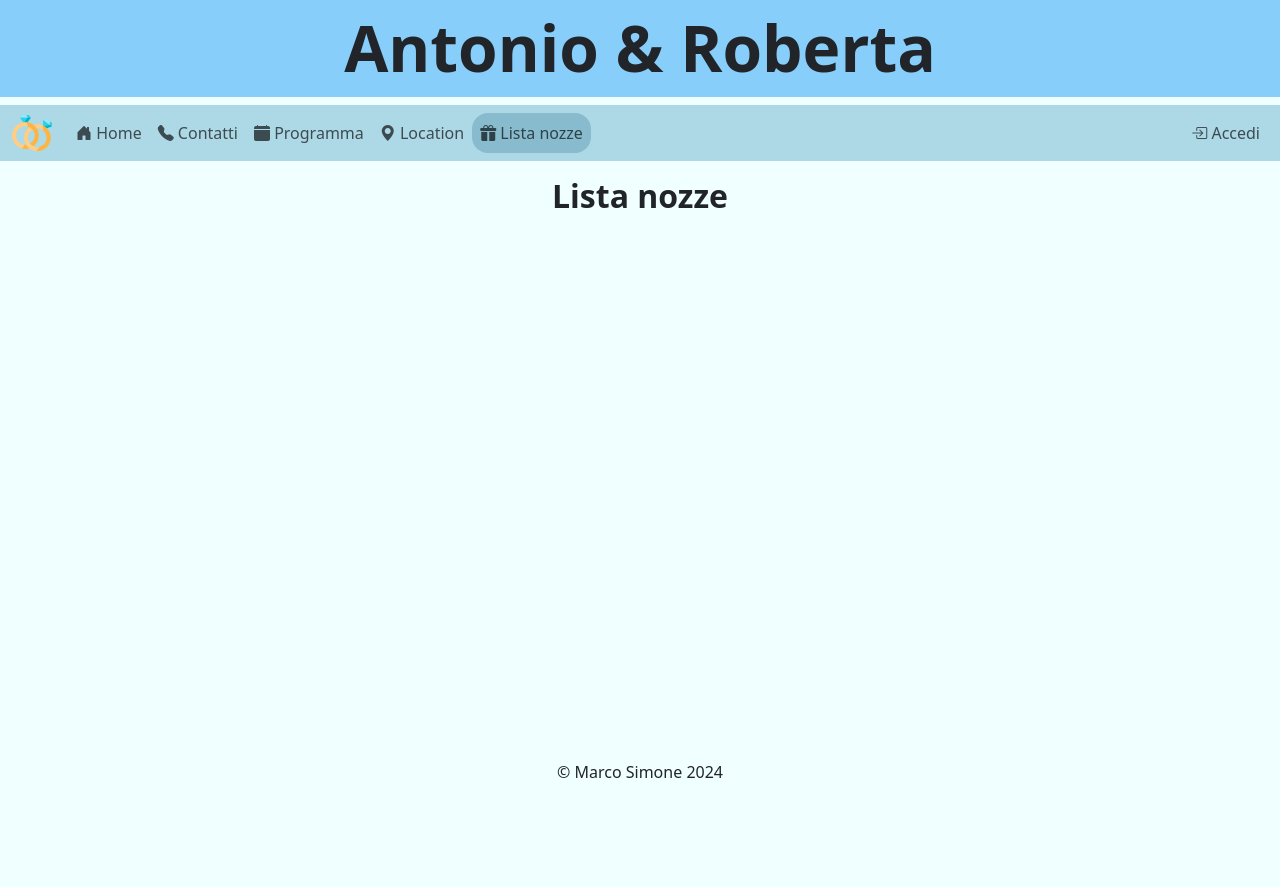
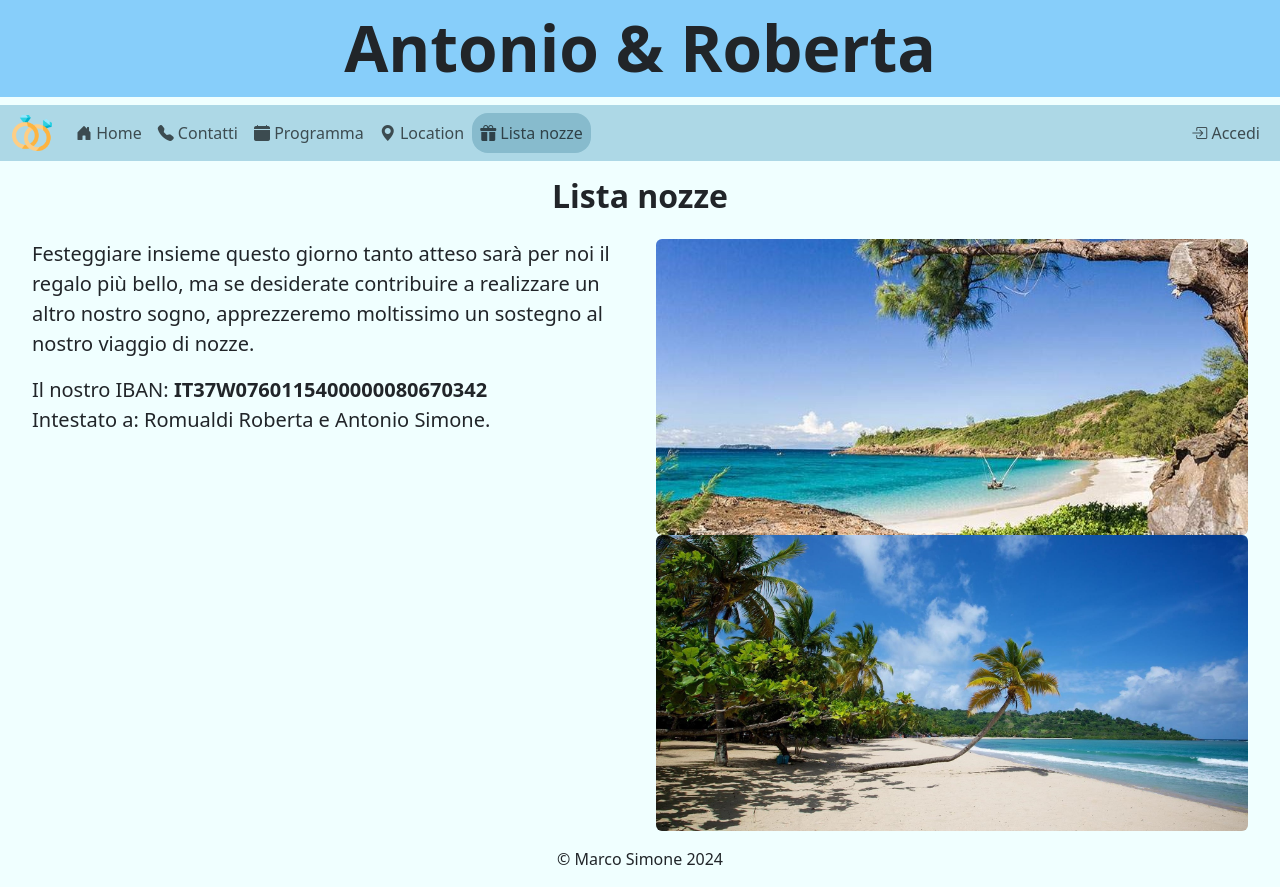
Before and after one commit to MrRainbow0704/Matrimonio-roberta-antonio, a Flask app: page /lista_nozze in a window 1280 px wide. Before the commit the page ends 778 px from the top, so only its background shows below. Run offline with Flask 3, Linux system fonts and the light colour scheme.

Commit message:
Aggiunta pagina "Lista Nozze"

```diff
--- a/static/css/styles.css
+++ b/static/css/styles.css
@@ -50,6 +50,12 @@ footer {
 
 .foto {
 	width: 100%;
+	aspect-ratio: 1/1;
+}
+
+.foto {
+	width: 100%;
+	aspect-ratio: 2/1;
 }
 
 div.main section {
--- a/templates/contatti.html
+++ b/templates/contatti.html
@@ -10,7 +10,7 @@
         <div class="d-flex align-items-baseline justify-content-center">
             <ul style="list-style: none;">
                 <li class="fs-3">Roberta Romualdi</li>
-                <li>Mail: <a href="mailto:romualdi.roby@hotmail.com">romualdi.roby@hotmail.com</a></li>
+                <li>Mail: <a href="mailto:romualdi.roby@hotmail.it">romualdi.roby@hotmail.it</a></li>
                 <li>Cellulare: <a href="tel:+393498750509">+39 349 875 0509</a></li>
             </ul>
         </div>
@@ -20,7 +20,7 @@
         <div class="d-flex align-items-baseline justify-content-center">
             <ul style="list-style: none;">
                 <li class="fs-3">Antonio Simone</li>
-                <li>Mail: <a href="mailto:antsimone.tdp@gmail.com">antsimone.tdp@gmail.com</a></li>
+                <li>Mail: <a href="mailto:antsimone@hotmail.it">antsimone@hotmail.it</a></li>
                 <li>Cellulare: <a href="tel:+393395419772">+39 339 541 9772</a></li>
             </ul>
         </div>
--- a/templates/lista_nozze.html
+++ b/templates/lista_nozze.html
@@ -4,5 +4,25 @@
 
 {% block main %}
 <h2 class="fw-semibold">Lista nozze</h2>
+<div class="d-flex flex-wrap main">
+    <section class="p-3">
+        <p>
+            Festeggiare insieme questo giorno tanto atteso sarà per noi il regalo più bello,
+            ma se desiderate contribuire a realizzare un altro nostro sogno, apprezzeremo moltissimo un sostegno al
+            nostro viaggio di nozze.
+        </p>
+        <p>
+            Il nostro IBAN: <strong>IT37W0760115400000080670342</strong>
+            <br>
+            Intestato a: Romualdi Roberta e Antonio Simone.
+        </p>
+    </section>
+    <section class="order-first order-lg-last p-3">
+        <img class="foto-1 rounded img-fluid" src="{{ url_for('static', filename='img/caraibi1.jpg')}}"
+            alt="foto caraibi 1">
+        <img class="foto-1 rounded img-fluid" src="{{ url_for('static', filename='img/caraibi2.jpg')}}"
+            alt="foto caraibi 2">
+    </section>
+</div>
 
 {% endblock main %}
```
Also changed, not shown: static/img/caraibi1.jpg (added), static/img/caraibi2.jpg (added), static/img/foto.jpg.
